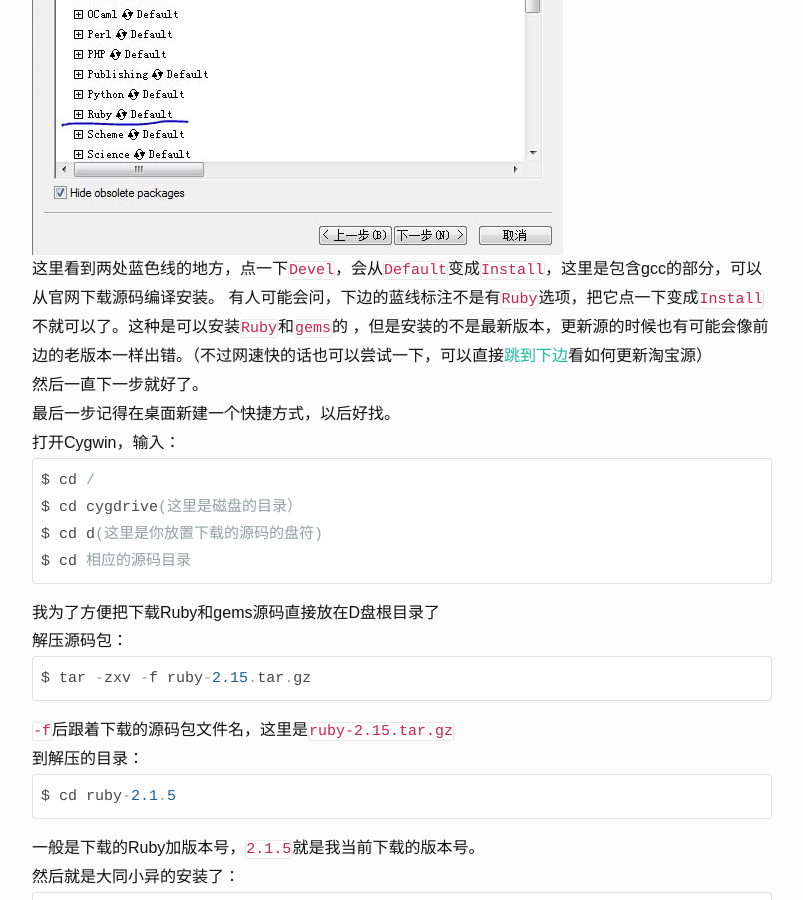
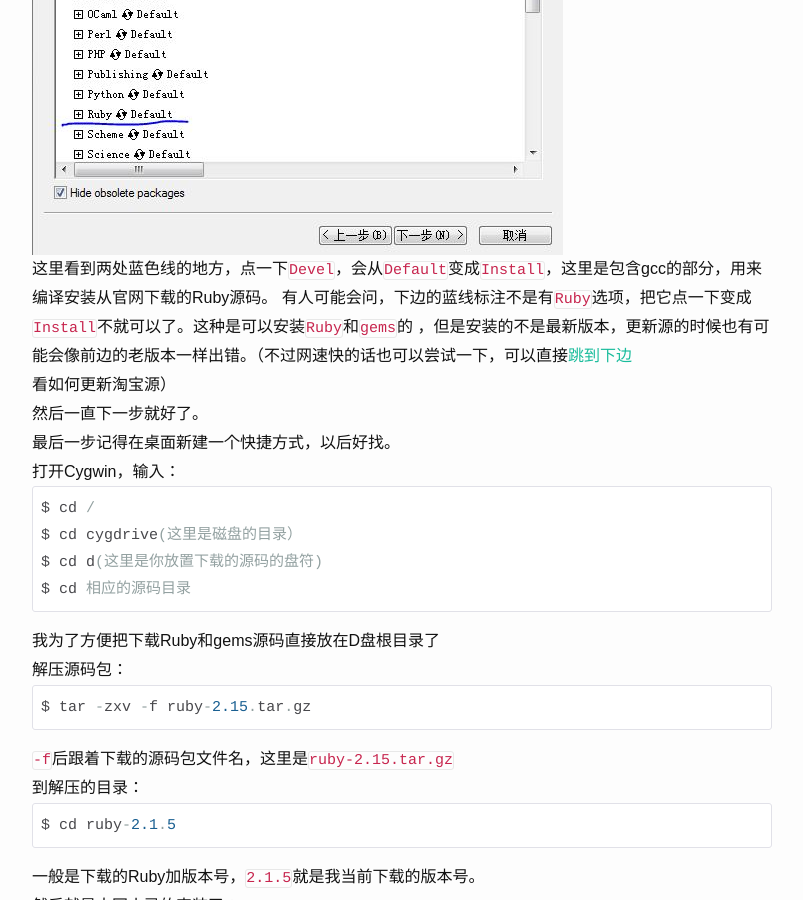
Before and after one commit to kingkangyu/kingkangyu.github.io, a Jekyll site: the page built from _posts/2014-11-28-cygwin-complie-install-ruby-and-gems.markdown, in a window 1280 px wide and 900 px high, scrolled down 1157 px. Shown: the whole window, without its empty margins (238-1041 px from the left). Built offline with Jekyll 4.4.1, drawn with Linux system fonts in a browser that asks for light colours; nearby versions of some CDN libraries.

Commit message:
article update

```diff
--- a/_posts/2014-11-28-cygwin-complie-install-ruby-and-gems.markdown
+++ b/_posts/2014-11-28-cygwin-complie-install-ruby-and-gems.markdown
@@ -31,7 +31,7 @@ windows版的Ruby比linux版本低很多（windows版1.8.6，最新版2.1.5，
 
 ![安装选项](https://raw.githubusercontent.com/kingkangyu/kingkangyu.github.io/master/assets/images/20141128/20141128ruby.jpg)
 
-这里看到两处蓝色线的地方，点一下`Devel`，会从`Default`变成`Install`，这里是包含gcc的部分，可以从官网下载源码编译安装。
+这里看到两处蓝色线的地方，点一下`Devel`，会从`Default`变成`Install`，这里是包含gcc的部分，用来编译安装从官网下载的Ruby源码。
 有人可能会问，下边的蓝线标注不是有`Ruby`选项，把它点一下变成`Install`不就可以了。这种是可以安装`Ruby`和`gems`的
 ，但是安装的不是最新版本，更新源的时候也有可能会像前边的老版本一样出错。（不过网速快的话也可以尝试一下，可以直接[跳到下边](#taobaoyuan)看如何更新淘宝源）
 
@@ -118,7 +118,6 @@ $ gem sources -a https://ruby.taobao.org/
 </del>
 </pre>
 
-
 为什么打删除线呢，因为T妹的在我这里根本不好使，一输入就报：
 这种
 
@@ -126,9 +125,7 @@ $ gem sources -a https://ruby.taobao.org/
 
 或这种
 
-
 >source https://ruby.taobao.org/ is not a URI
-
 
 错误。(后来我测试发现也正确了，坑爹。)
 
```
